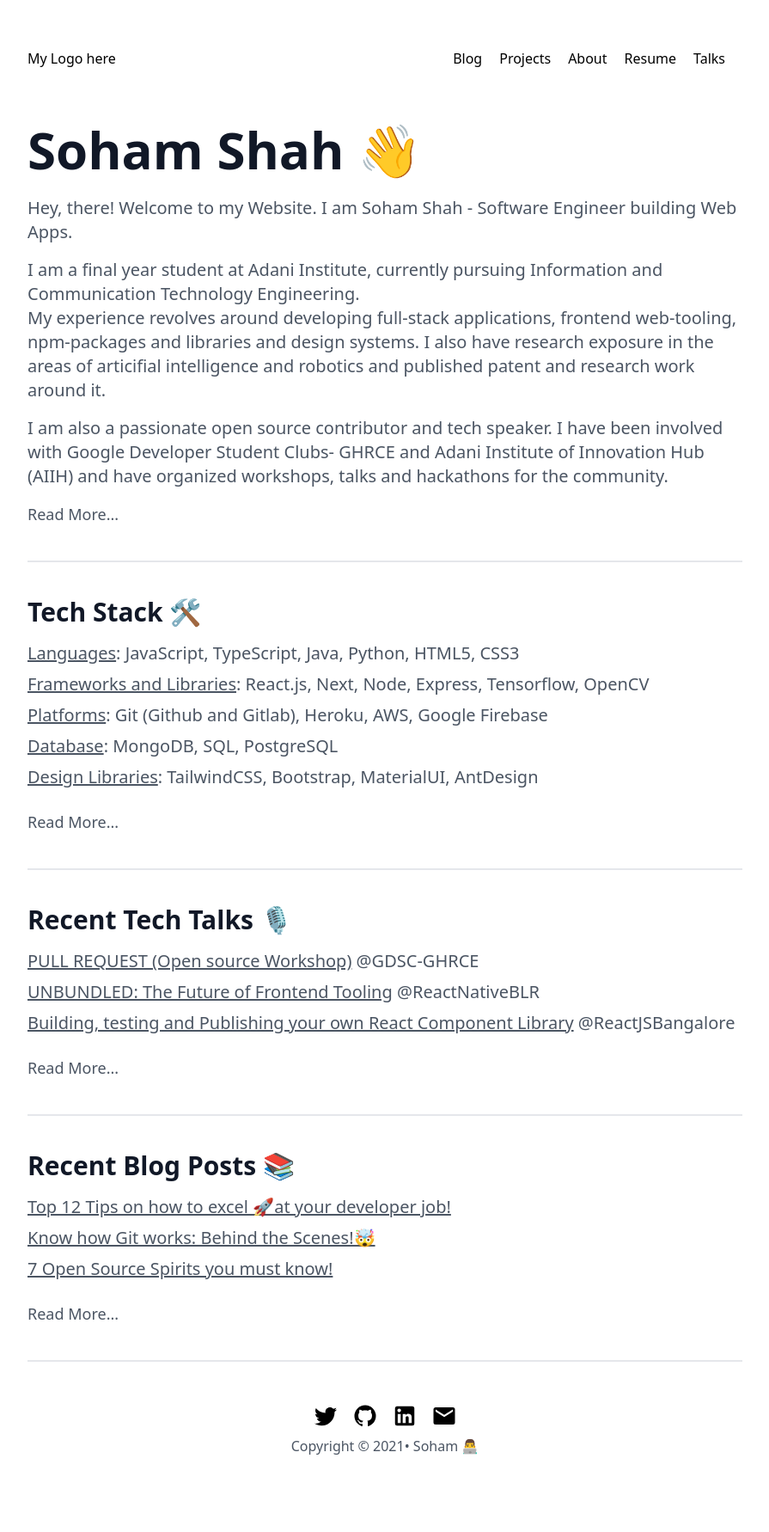
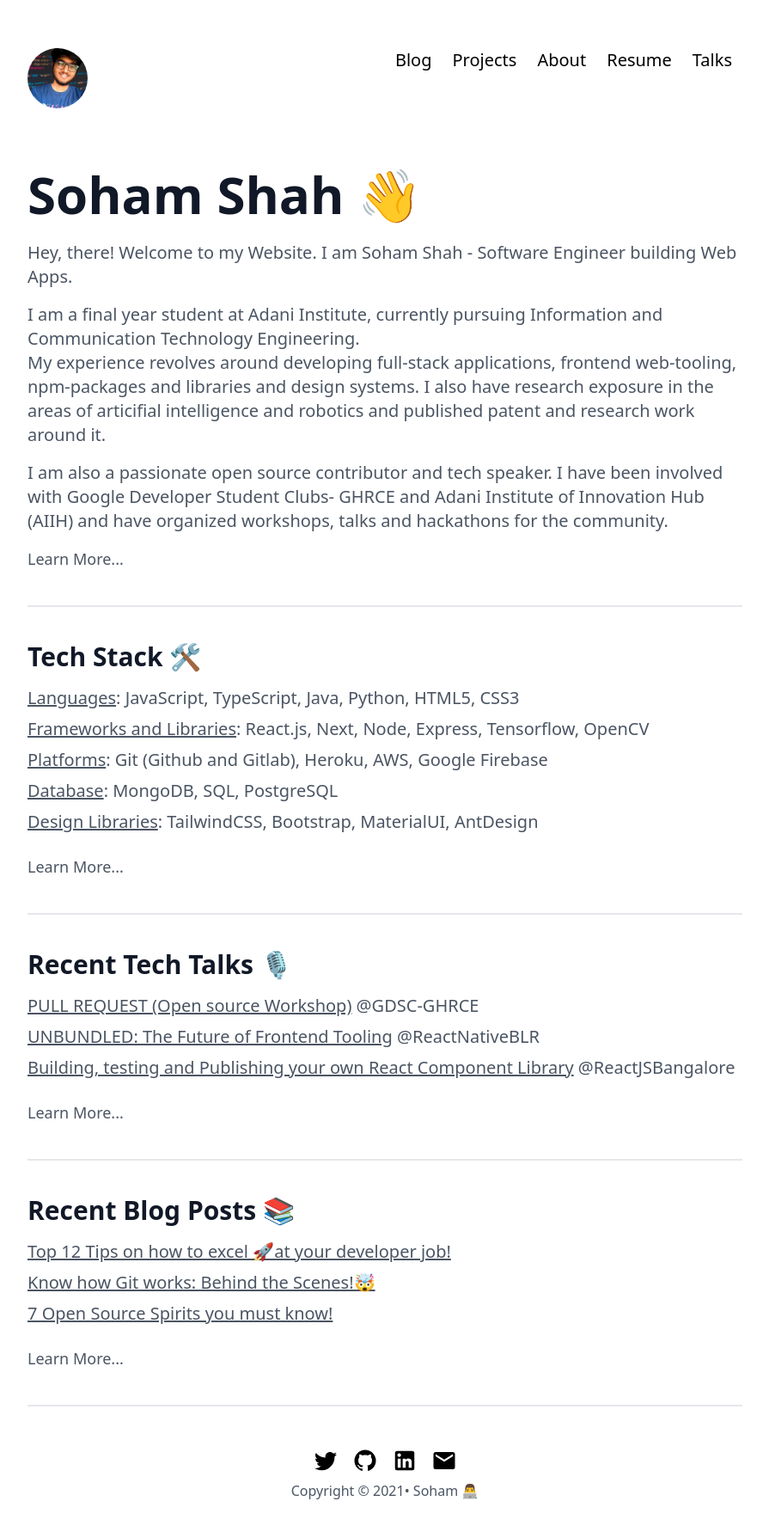
Before and after one commit to sohamsshah/my-portfolio, a Next.js app: page / in a window 1280 px wide. Shown: the top 1782 px of the page at 86% size, without its empty margins (192-1087 px from the left). Before the commit the page ends 1734 px from the top, so only its background shows below. Built offline with nearby package versions, Linux system fonts and the light colour scheme.

Commit message:
:zap: complete Navbar section

```diff
--- a/components/Navbar/Navbar.jsx
+++ b/components/Navbar/Navbar.jsx
@@ -1,24 +1,44 @@
 import React from "react";
 import { NavLink } from "../Navlink/Navlink";
+import Link from "next/link";
+import Image from "next/image";
 
 const Navbar = () => {
   return (
     <nav className="flex lg:flex-row flex-wrap justify-between py-14">
-      <div>My Logo here</div>
-      <ul className="flex flex-wrap lg:justify-center lg:py-0 pt-4">
-        <li className="pr-5">
-          <NavLink href="/blog">Blog</NavLink>
+      <div>
+        <Link href="/">
+          <a>
+            <Image
+              className="rounded-full"
+              src="/dp.jpg"
+              width="70"
+              height="70"
+              alt="navbar-dp"
+            />
+          </a>
+        </Link>
+      </div>
+      <ul className="flex flex-wrap lg:justify-center lg:py-0 pt-4 text-xl">
+        <li className="mx-3 hover:underline">
+          <a
+            href="https://sohamsshah.hashnode.dev/"
+            target="_blank"
+            rel="noreferrer"
+          >
+            Blog
+          </a>
         </li>
-        <li className="pr-5">
+        <li className="mx-3 hover:underline">
           <NavLink href="/projects">Projects</NavLink>
         </li>
-        <li className="pr-5">
+        <li className="mx-3 hover:underline">
           <NavLink href="/about">About</NavLink>
         </li>
-        <li className="pr-5">
+        <li className="mx-3 hover:underline">
           <NavLink href="/resume">Resume</NavLink>
         </li>
-        <li className="pr-5">
+        <li className="mx-3 hover:underline">
           <NavLink href="/talks">Talks</NavLink>
         </li>
       </ul>
--- a/components/Navlink/Navlink.jsx
+++ b/components/Navlink/Navlink.jsx
@@ -18,7 +18,7 @@ function NavLink({ href, exact, children, ...props }) {
   const isActive = exact ? pathname === href : pathname.startsWith(href);
 
   if (isActive) {
-    props.className += " active font-medium text-lg";
+    props.className += " active font-bold text-2xl";
   }
 
   return (
--- a/pages/index.js
+++ b/pages/index.js
@@ -42,7 +42,7 @@ export default function Home() {
                 workshops, talks and hackathons for the community.
               </p>
               <p className="text-lg pb-10">
-                <Link href="/about"><a className="hover:underline">Read More...</a></Link>
+                <Link href="/about"><a className="hover:underline">Learn More...</a></Link>
               </p>
             </div>
             <div className="border-b-2">
@@ -57,7 +57,7 @@ export default function Home() {
                 <li className="my-2"><span className="underline">Design Libraries</span>: TailwindCSS, Bootstrap, MaterialUI, AntDesign</li>
               </ul>
               <p className="text-lg pb-10">
-                <Link href="/resume"><a className="hover:underline">Read More...</a></Link>
+                <Link href="/resume"><a className="hover:underline">Learn More...</a></Link>
               </p>
             </div>
             <div className="border-b-2">
@@ -70,7 +70,7 @@ export default function Home() {
                 <li className="my-2"><span><a className="underline" href="https://www.youtube.com/watch?v=mp3SIa1H1rI" target="_blank" rel="noreferrer"> Building, testing and Publishing your own React Component Library</a></span><span className="font-500"> @ReactJSBangalore</span> </li>
               </ul>
               <p className="text-lg pb-10">
-                <Link href="/talks"><a className="hover:underline">Read More...</a></Link>
+                <Link href="/talks"><a className="hover:underline">Learn More...</a></Link>
               </p>
             </div>
             <div className="border-b-2">
@@ -83,7 +83,14 @@ export default function Home() {
                 <li className="my-2"><span><a className="underline" href="https://sohamsshah.hashnode.dev/7-open-source-spirits-you-must-know" target="_blank" rel="noreferrer"> 7 Open Source Spirits you must know!</a></span></li>
               </ul>
               <p className="text-lg pb-10">
-                <Link href="/blog"><a className="hover:underline">Read More...</a></Link>
+              <a
+              className="hover:underline"
+            href="https://sohamsshah.hashnode.dev/"
+            target="_blank"
+            rel="noreferrer"
+          >
+            Learn More...
+          </a>
               </p>
             </div>
           </div>
```
Also changed, not shown: public/dp.jpg (added).
